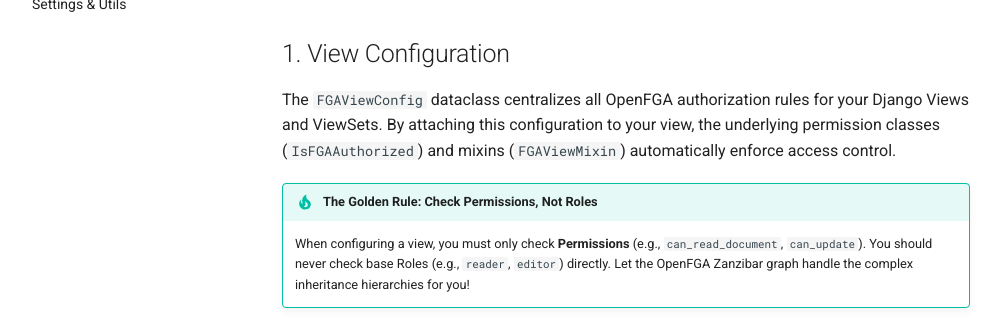
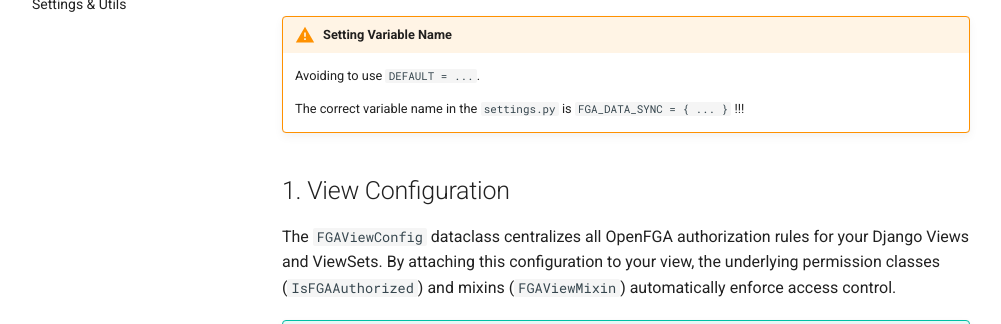
Before and after one commit to aerosadegh/django-fga-data-sync, an MkDocs documentation site: the page built from docs/api/configs.md, in a window 1280 px wide and 900 px high, scrolled down 360 px, cut to the strip 233-557 px from the top of the window. Shown: the whole strip, without its empty margins (14-1015 px from the left). Built offline with MkDocs 1.6.1 and Material for MkDocs 9.7.7, drawn with Linux system fonts in a browser that asks for light colours; a script that is not in the unit is left out; comment, search, counter and statistics services are not loaded; the version menu is left out.

Commit message:
docs: improve conf

```diff
--- a/docs/api/configs.md
+++ b/docs/api/configs.md
@@ -11,8 +11,12 @@
 ::: fga_data_sync.conf.DEFAULTS
     options:
       show_root_heading: true
+      show_source: true
       heading_level: 4
+!!! warning "Setting Variable Name"
+    Avoiding to use `DEFAULT = ...`.
 
+    The correct variable name in the `settings.py` is `FGA_DATA_SYNC = { ... }` !!!
 
 ## 1. View Configuration
 
```
